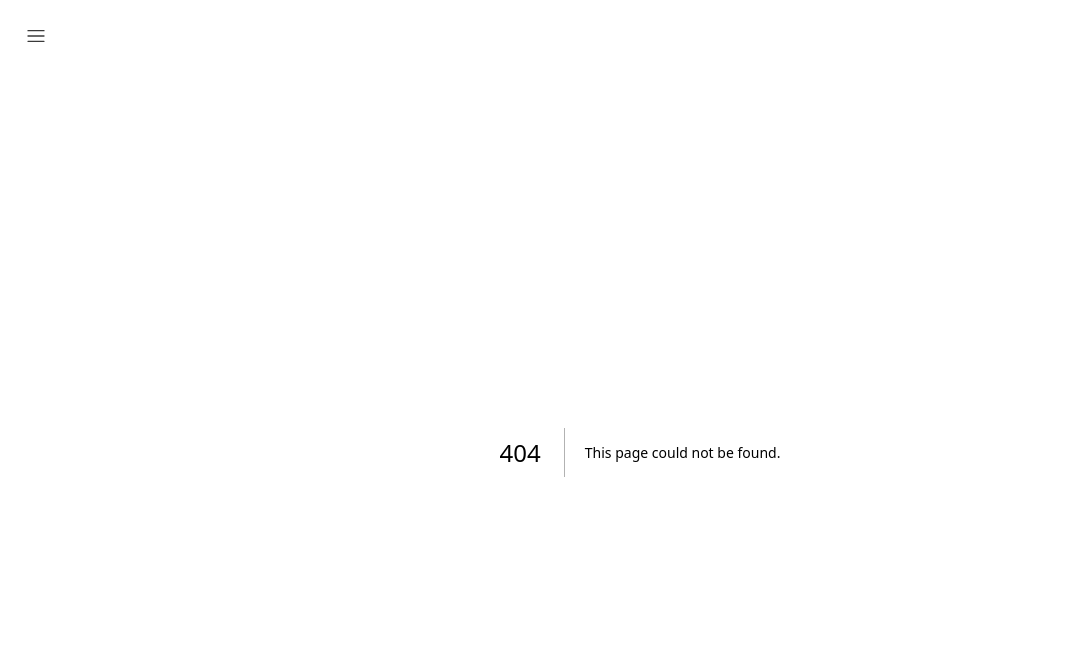
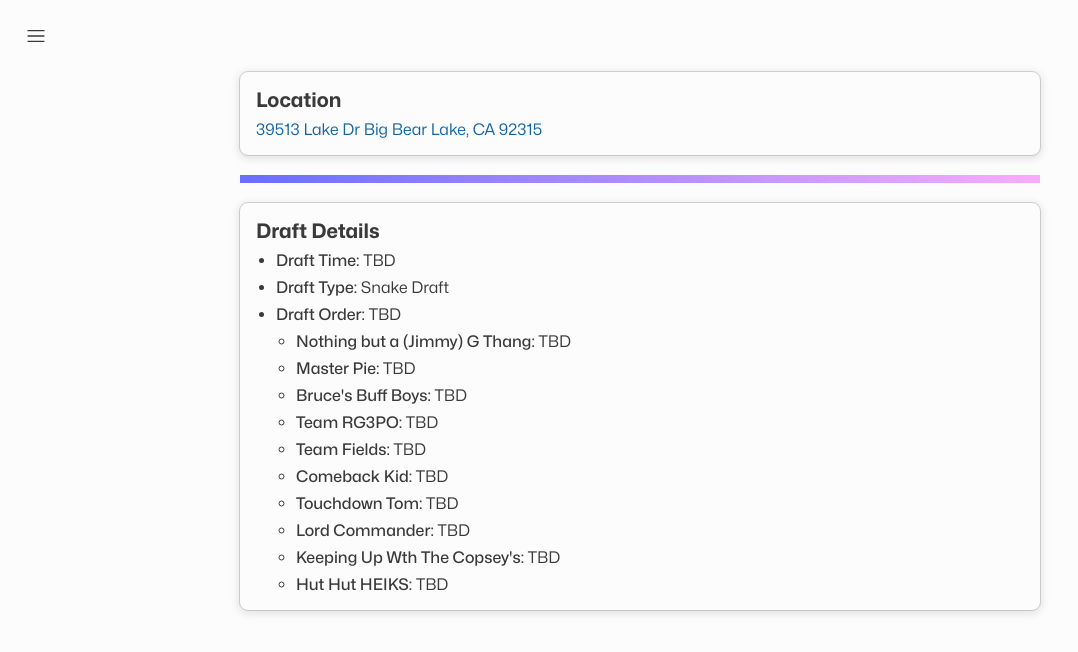
Before and after one commit to jordanwilliams/fantasy-football, a Next.js app: page /draft in a window 1280 px wide. Before the commit this address had no page. Shown: the top 652 px of the page, without its empty margins (0-1078 px from the left). Built offline with nearby package versions, Linux system fonts and the light colour scheme.

Commit message:
Add a page for the 2024 draft details

```diff
--- /dev/null
+++ b/app/draft/page.module.css
@@ -0,0 +1,62 @@
+.main {
+	padding: var(--spacing-5);
+}
+
+.content {
+	margin: 0 auto;
+	max-width: 800px;
+}
+
+.card {
+	border-radius: var(--spacing-2);
+	box-shadow: var(--box-shadow);
+	padding: var(--spacing-4);
+	outline: var(--border);
+}
+
+.card:not(:last-child) {
+	margin-bottom: var(--spacing-4);
+}
+
+@media (prefers-color-scheme: dark) {
+	.card {
+		box-shadow: none;
+	}
+}
+
+.heading {
+	font-size: 20px;
+	font-weight: 700;
+	margin-bottom: var(--spacing-2);
+}
+
+.divider {
+	background: var(--gradient);
+	height: var(--spacing-2);
+	width: 100%;
+	margin: var(--spacing-5) 0;
+}
+
+.bold {
+	font-weight: 500;
+}
+
+.list {
+	padding-left: var(--spacing-5);
+}
+
+.list li:not(:last-child) {
+	margin-bottom: var(--spacing-2);
+}
+
+li > .list {
+	margin-top: var(--spacing-2);
+}
+
+.externalLink {
+		color: #1264a3;
+}
+
+.externalLink:hover {
+	text-decoration: underline;
+}
--- /dev/null
+++ b/app/draft/page.tsx
@@ -0,0 +1,56 @@
+import type { Metadata } from 'next';
+import Link from 'next/link';
+import { members } from '@/data/members';
+import styles from './page.module.css';
+
+export const metadata: Metadata = {
+	title: 'DLVT - Draft Weekend',
+};
+
+export default function Page() {
+	return (
+		<main className={styles.main}>
+			<div className={styles.content}>
+				<div className={styles.card}>
+					<h2 className={styles.heading}>Location</h2>
+					<div>
+						<Link
+							className={styles.externalLink}
+							href="https://maps.app.goo.gl/JPK7yTE5yAAND2kT9"
+						>
+							39513 Lake Dr Big Bear Lake, CA 92315
+						</Link>
+					</div>
+				</div>
+				<div className={styles.divider} />
+
+				<div className={styles.card}>
+					<h2 className={styles.heading}>Draft Details</h2>
+					<ul className={styles.list}>
+						<li>
+							<span className={styles.bold}>Draft Time:</span> TBD
+						</li>
+						<li>
+							<span className={styles.bold}>Draft Type:</span>{' '}
+							Snake Draft
+						</li>
+						<li>
+							<span className={styles.bold}>Draft Order:</span>{' '}
+							TBD
+							<ul className={styles.list}>
+								{members.map(({ teamName }) => (
+									<li key={teamName}>
+										<span className={styles.bold}>
+											{teamName}:
+										</span>{' '}
+										TBD
+									</li>
+								))}
+							</ul>
+						</li>
+					</ul>
+				</div>
+			</div>
+		</main>
+	);
+}
--- a/components/layout-header.tsx
+++ b/components/layout-header.tsx
@@ -9,6 +9,7 @@ import styles from './layout-header.module.css';
 enum Routes {
 	Home = '/',
 	Seasons = '/seasons',
+	Draft = '/draft',
 }
 
 export default function LayoutHeader() {
@@ -54,6 +55,13 @@ export default function LayoutHeader() {
 					>
 						Seasons
 					</Link>
+					<Link
+						href={Routes.Draft}
+						data-active={pathname === Routes.Draft}
+						className={styles.link}
+					>
+						2024 Draft
+					</Link>
 				</>
 			)}
 		</header>
```
